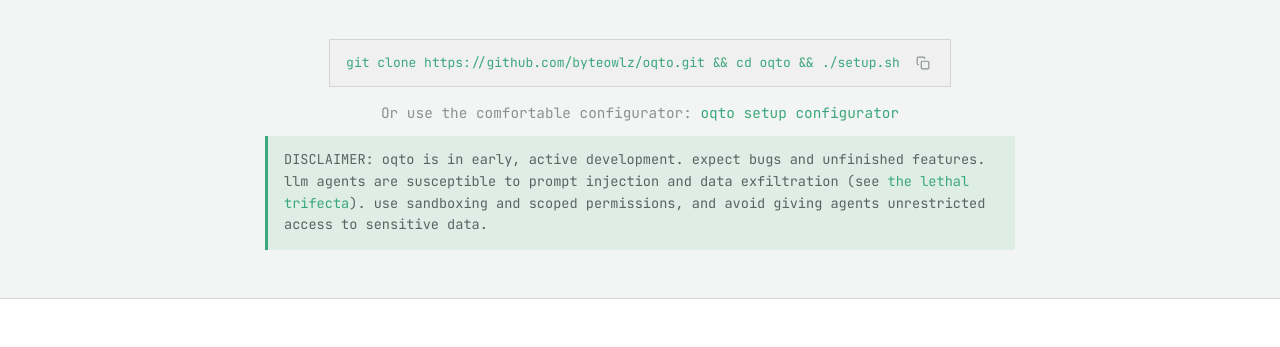
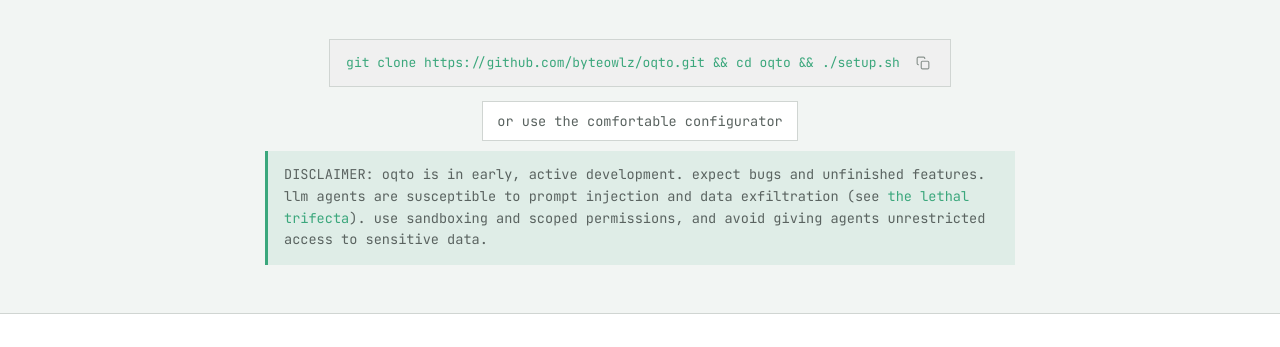
Before and after one commit to byteowlz/oqto-website, a website with bundled scripts: page public/index.html in a window 1280 px wide. Shown: the part 453-800 px from the top of the page. Built offline with nearby package versions, Linux system fonts and the light colour scheme.

Commit message:
fix: convert configurator hint to button

```diff
--- a/public/index.html
+++ b/public/index.html
@@ -81,8 +81,10 @@
             </svg>
           </button>
         </div>
-        <div style="margin-top:0.3rem;font-family:var(--font-mono);font-size:0.9rem;color:var(--fg-subtle)">
-          Or use the comfortable configurator: <a href="/setup.html">oqto setup configurator</a>
+        <div style="margin-top:0.3rem">
+          <a href="/setup.html" class="hero__cta" style="display:inline-flex;align-items:center;gap:0.5rem;font-family:var(--font-mono);font-size:0.85rem;padding:0.45rem 0.9rem;border:1px solid var(--border);background:var(--bg-card);color:var(--fg-muted);text-decoration:none;transition:all 120ms ease">
+            or use the comfortable configurator
+          </a>
         </div>
         <div class="note" style="margin-top:0.6rem">
           DISCLAIMER: oqto is in early, active development. expect bugs and unfinished features. llm agents
```
